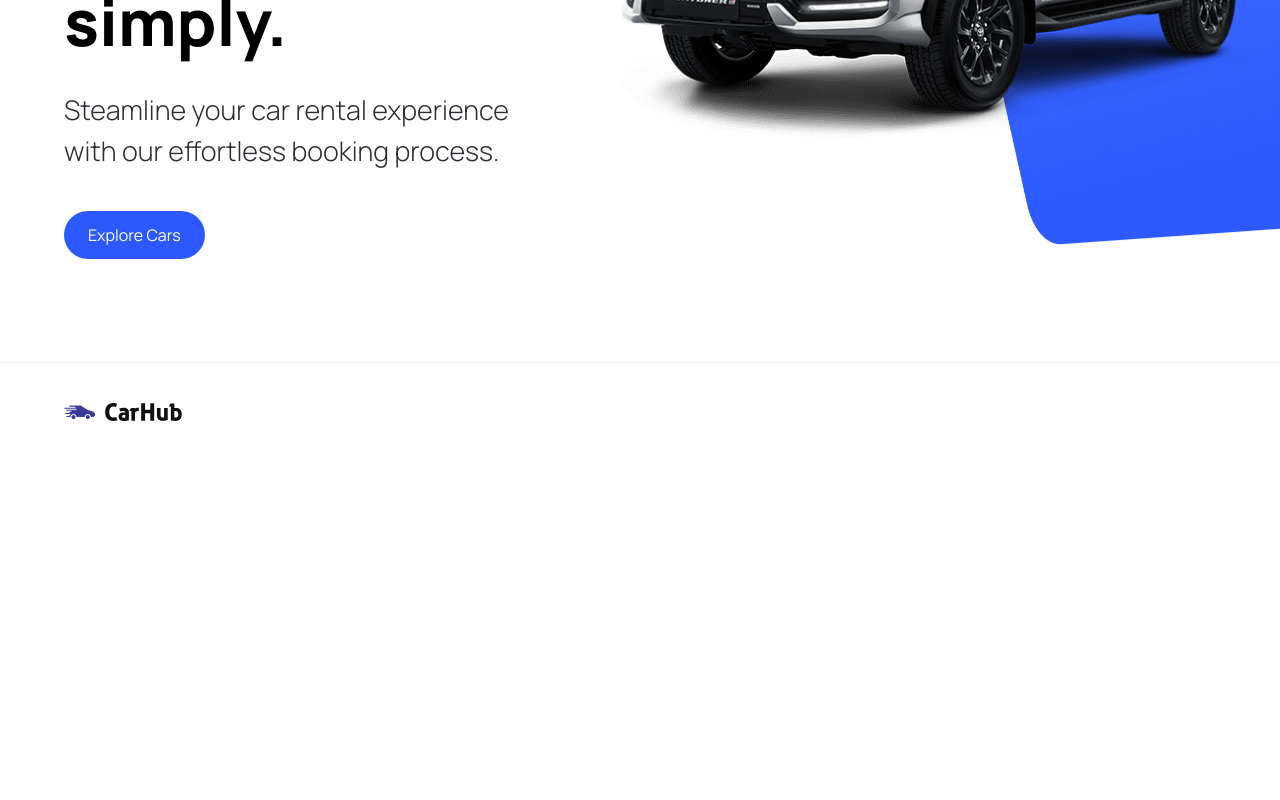
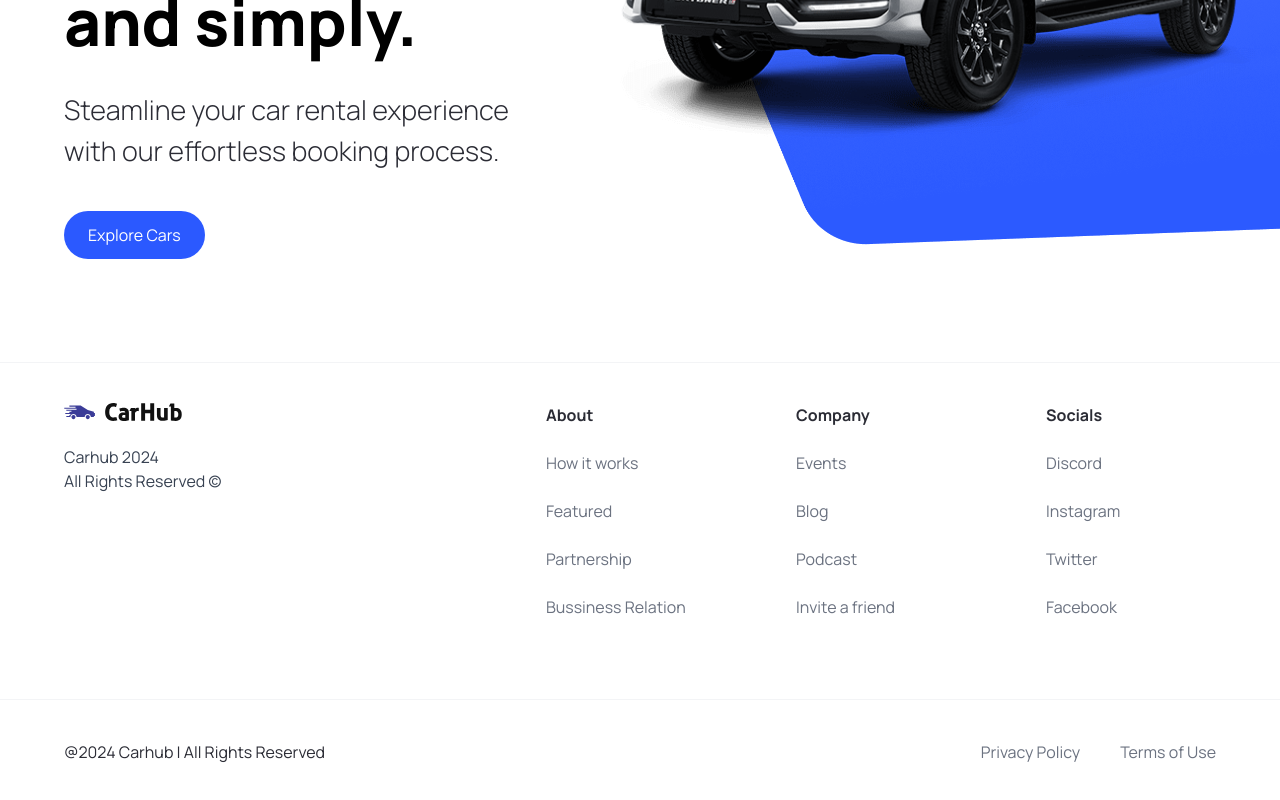
Before and after one commit to J22T/cars, a Next.js app: page / in a window 1280 px wide. Shown: the part 458-1258 px from the top of the page. Before the commit the page ends 919 px from the top, so only its background shows below. Built offline with nearby package versions, Linux system fonts and the light colour scheme.

Commit message:
footer; hero

```diff
--- a/components/Footer.tsx
+++ b/components/Footer.tsx
@@ -1,5 +1,7 @@
 import Image from "next/image";
 import Link from "next/link";
+
+import{ footerLinks } from "@/constants";
 
 const Footer = () => {
   return (
@@ -7,10 +9,43 @@
         <div className="flex max-md:flex-col flex-wrap justify-between gap-5 sm:px-16 px-6 py-10">
             <div className="flex flex-col justify-start items-start gap-6">
                 <Image src="/logo.svg" alt="logo" width={118} height={18} className="object-contain" />
+                <p className="text-base text-gray-700">
+                    Carhub 2024
+                    <br />
+                    All Rights Reserved &copy;
+                </p>
             </div>
 
-        </div>
+            <div className="footer__links">
+                {footerLinks.map((link) => (
+                    <div key={link.title} className="footer__link">
+                        <h3 className="font-bold">{link.title}</h3>
+                        {link.links.map((item) => (
+                            <Link
+                                key={item.title}
+                                href={item.url}
+                                className="text-gray-500"
+                            >
+                                    {item.title}
+                            </Link>
+                        ))}
+                    </div>
+                ))}
+            </div>
+            </div>
 
+            <div className="flex just-between items-center flex-wrap mt-10 border-t border-gray-100 sm:px-16 px-6 py-10">
+                <p>@2024 Carhub | All Rights Reserved</p>
+                <div className="footer__copyrights-link">
+                       <Link href="/" className="text-gray-500">
+                            Privacy Policy
+                       </Link>
+                       <Link href="/" className="text-gray-500">
+                            Terms of Use
+                       </Link>
+                </div>
+
+            </div>
     </footer>
   )
 }
--- a/components/Hero.tsx
+++ b/components/Hero.tsx
@@ -13,7 +13,7 @@
     <div className="hero">
       <div className="flex-1 pt-36 padding-x">
           <h1 className="hero__title">
-            Find, search, rent and buy easily and simply.
+          Search, discover, rent and buy easily and simply.
           </h1>
 
           <p className="hero__subtitle">
@@ -29,9 +29,9 @@
       <div className="hero__image-container">
         <div className="hero__image">
           <Image src="/hero.png" alt="hero" fill className="object-contain" />
+        </div>
 
           <div className="hero__image-overlay" />
-        </div>
       </div>
     </div>
   )
--- /dev/null
+++ b/constants/index.ts
@@ -0,0 +1,101 @@
+export const manufacturers = [
+    "Acura",
+    "Alfa Romeo",
+    "Aston Martin",
+    "Audi",
+    "Bentley",
+    "BMW",
+    "Buick",
+    "Cadillac",
+    "Chevrolet",
+    "Chrysler",
+    "Citroen",
+    "Dodge",
+    "Ferrari",
+    "Fiat",
+    "Ford",
+    "GMC",
+    "Honda",
+    "Hyundai",
+    "Infiniti",
+    "Jaguar",
+    "Jeep",
+    "Kia",
+    "Lamborghini",
+    "Land Rover",
+    "Lexus",
+    "Lincoln",
+    "Maserati",
+    "Mazda",
+    "McLaren",
+    "Mercedes-Benz",
+    "MINI",
+    "Mitsubishi",
+    "Nissan",
+    "Porsche",
+    "Ram",
+    "Rolls-Royce",
+    "Subaru",
+    "Tesla",
+    "Toyota",
+    "Volkswagen",
+    "Volvo",
+  ];
+
+  export const yearsOfProduction = [
+    { title: "Year", value: "" },
+    { title: "2015", value: "2015" },
+    { title: "2016", value: "2016" },
+    { title: "2017", value: "2017" },
+    { title: "2018", value: "2018" },
+    { title: "2019", value: "2019" },
+    { title: "2020", value: "2020" },
+    { title: "2021", value: "2021" },
+    { title: "2022", value: "2022" },
+    { title: "2023", value: "2023" },
+  ];
+
+  export const fuels = [
+    {
+      title: "Fuel",
+      value: "",
+    },
+    {
+      title: "Gas",
+      value: "Gas",
+    },
+    {
+      title: "Electricity",
+      value: "Electricity",
+    },
+  ];
+
+  export const footerLinks = [
+    {
+      title: "About",
+      links: [
+        { title: "How it works", url: "/" },
+        { title: "Featured", url: "/" },
+        { title: "Partnership", url: "/" },
+        { title: "Bussiness Relation", url: "/" },
+      ],
+    },
+    {
+      title: "Company",
+      links: [
+        { title: "Events", url: "/" },
+        { title: "Blog", url: "/" },
+        { title: "Podcast", url: "/" },
+        { title: "Invite a friend", url: "/" },
+      ],
+    },
+    {
+      title: "Socials",
+      links: [
+        { title: "Discord", url: "/" },
+        { title: "Instagram", url: "/" },
+        { title: "Twitter", url: "/" },
+        { title: "Facebook", url: "/" },
+      ],
+    },
+  ];
```
